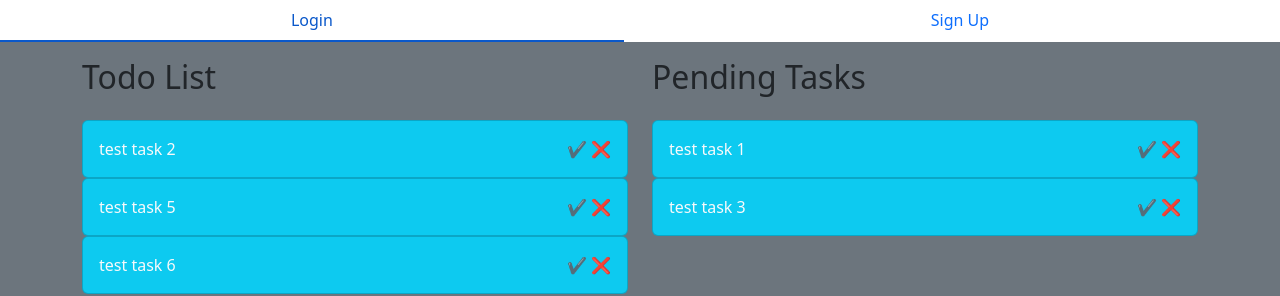
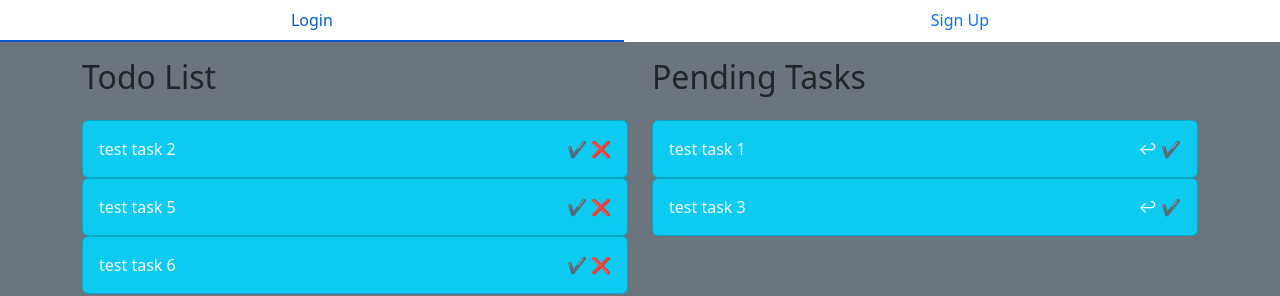
Before and after one commit to Jmo5896/Todo-App, a React (Vite) app in the folder client/: page / in a window 1280 px wide. Shown: the top 296 px of the page. Built offline with nearby package versions, Linux system fonts and the light colour scheme.

Commit message:
currently working on a ui bug with the items component, looking for a fix between the drag and drop overriding the button clicks

```diff
--- a/client/src/components/Item.tsx
+++ b/client/src/components/Item.tsx
@@ -4,7 +4,7 @@ import { useSortable } from '@dnd-kit/sortable';
 import { CSS } from '@dnd-kit/utilities';
 import { Card } from 'react-bootstrap';
 
-export default function Item({ item, toPending, removeItem }: itemProps) {
+export default function Item({ item, lBtnHandler, rBtnHandler, lBtnTxt, rBtnTxt }: itemProps) {
     const { id, task } = item;
     const {
         attributes,
@@ -32,9 +32,9 @@ export default function Item({ item, toPending, removeItem }: itemProps) {
             <Card.Body className='d-flex justify-content-between'>
                 <span>{task}</span>
                 <div className='clickable-element'>
-                    <span>✔</span>
+                    <span onClick={lBtnHandler}>{lBtnTxt}</span>
                     {' '}
-                    <span>❌</span>
+                    <span onClick={rBtnHandler}>{rBtnTxt}</span>
                 </div>
             </Card.Body>
         </Card>
--- a/client/src/components/List.tsx
+++ b/client/src/components/List.tsx
@@ -1,4 +1,4 @@
-import { useState } from 'react';
+import { useState, MouseEvent } from 'react';
 import Item from './Item';
 import type { Todo } from '../utils/interfaces';
 import { DndContext, DragEndEvent } from '@dnd-kit/core';
@@ -43,6 +43,7 @@ const dummyData: Todo[] = [
 export default function List() {
     const [todoData, setTodoData] = useState<Todo[]>(dummyData)
     const handleDragEnd = (e: DragEndEvent) => {
+        e.activatorEvent.stopPropagation();
         const { active, over } = e;
         console.log(e);
 
@@ -59,18 +60,30 @@ export default function List() {
 
     }
 
-    const toPending = (e: MouseEvent) => {
+    const toPending = (e: MouseEvent<HTMLSpanElement>) => {
         e.preventDefault();
+        e.stopPropagation();
         const currentItem = e.target;
-        console.log(currentItem);
+        console.log("toPending: ", currentItem);
 
     };
-    // const toTodo= (e: MouseEvent) => {};
-    // const toCompleted= (e: MouseEvent) => {};
-    const removeItem = (e: MouseEvent) => {
+    const toTodo = (e: MouseEvent<HTMLSpanElement>) => {
         e.preventDefault();
+        e.stopPropagation();
         const currentItem = e.target;
-        console.log(currentItem);
+        console.log("toTodo: ", currentItem);
+    };
+    const toCompleted = (e: MouseEvent<HTMLSpanElement>) => {
+        e.preventDefault();
+        e.stopPropagation();
+        const currentItem = e.target;
+        console.log("toCompleted: ", currentItem);
+    };
+    const removeItem = (e: MouseEvent<HTMLSpanElement>) => {
+        e.preventDefault();
+        e.stopPropagation();
+        const currentItem = e.target;
+        console.log("removeItem: ", currentItem);
 
     };
     return (
@@ -78,38 +91,42 @@ export default function List() {
             <DndContext
                 modifiers={[restrictToVerticalAxis]}
                 onDragEnd={handleDragEnd}
+                onDragStart={(e: DragEndEvent) => {
+                    e.activatorEvent.stopPropagation()
+                    console.log(e);
+                }}
             >
-
                 <Row>
                     <Col className='mb-3' sm={12} md={6}>
                         <h2 className='pb-3'>Todo List</h2>
-
                         <SortableContext id='0' items={todoData.filter((item) => item.completed === 0)}>
-
                             {
                                 todoData.filter((item) => item.completed === 0).map((item) => (
                                     <Item
                                         key={item.id}
                                         item={item}
-                                        toPending={toPending}
-                                        removeItem={removeItem}
+                                        lBtnHandler={toPending}
+                                        rBtnHandler={removeItem}
+                                        lBtnTxt='✔'
+                                        rBtnTxt='❌'
                                     />
                                 ))
                             }
                         </SortableContext>
-                        {/* </DndContext> */}
                     </Col>
                     <Col sm={12} md={6}>
                         <h2 className='pb-3'>Pending Tasks</h2>
-                        {/* <DndContext
-                        modifiers={[restrictToVerticalAxis]}
-                        onDragEnd={handleDragEnd}
-                    > */}
                         <SortableContext id='1' items={todoData.filter((item) => item.completed === 1)}>
-
                             {
                                 todoData.filter((item) => item.completed === 1).map((item) => (
-                                    <Item key={item.id} item={item} />
+                                    <Item
+                                        key={item.id}
+                                        item={item}
+                                        lBtnHandler={toTodo}
+                                        rBtnHandler={toCompleted}
+                                        lBtnTxt='↩'
+                                        rBtnTxt='✔'
+                                    />
                                 ))
                             }
                         </SortableContext>
```
Also changed, not shown: client/src/utils/interfaces.ts (+6 -2 lines).
